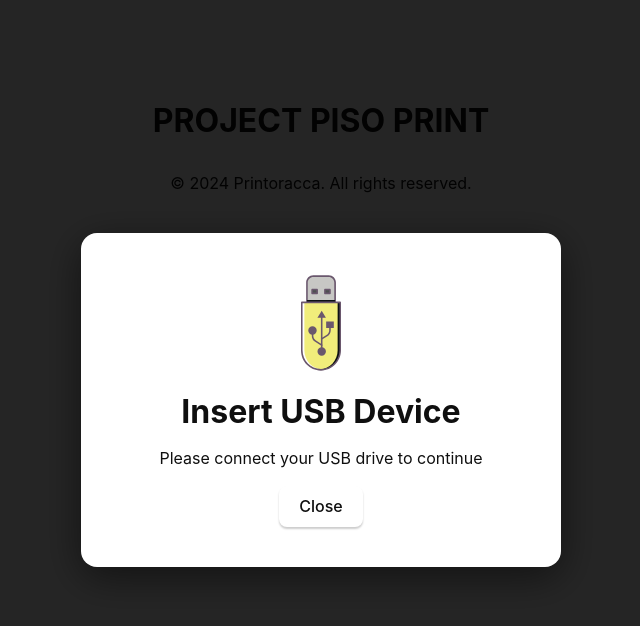
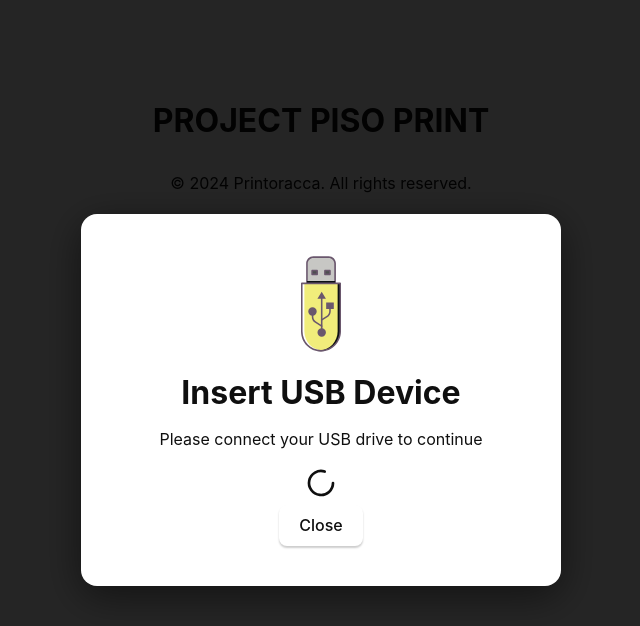
Before and after one commit to RMPlaysMCYT/printoracca, a React (Vite) app: page / in a window 1280 px wide. Both pictures are taken after a click on the button "Start". Shown: the top 626 px of the page, without its empty margins (319-959 px from the left). Built offline with nearby package versions, Linux system fonts and the light colour scheme.

Commit message:
add spinning Icon

```diff
--- a/package.json
+++ b/package.json
@@ -16,7 +16,7 @@
     "@tauri-apps/plugin-opener": "^2",
     "class-variance-authority": "^0.7.1",
     "clsx": "^2.1.1",
-    "lucide-react": "^1.28.0",
+    "lucide-react": "^1.30.0",
     "react": "^19.1.0",
     "react-dom": "^19.1.0",
     "react-router": "^8.3.0",
--- a/src/App.tsx
+++ b/src/App.tsx
@@ -3,7 +3,7 @@ import { invoke } from "@tauri-apps/api/core";
 import "./App.css";
 import { AppFooter } from "./widgets/footer";
 import { useTauriInfo } from "./widgets/tauri_version";
-import { InsertDevice } from "./widgets/device_prompt";
+import { InsertDevice } from "./components/ui/device_prompt";
 
 function App() {
     const [greetMsg, setGreetMsg] = useState("");
--- a/src/widgets/device_prompt.tsx
+++ b/src/components/ui/device_prompt.tsx
@@ -1,7 +1,8 @@
 // device_prompt.tsx
 import { useState, useEffect } from 'react';
-import USBPrompt from '../assets/usb-data-transfer-svgrepo-com.svg';
-import '../styles/device_prompt.css';
+import USBPrompt from '../../assets/usb-data-transfer-svgrepo-com.svg';
+import '../../styles/device_prompt.css';
+import LoadingWidget from '../../widgets/spinner';
 
 interface InsertDeviceProps {
     onClose: () => void;
@@ -23,6 +24,9 @@ export function InsertDevice({ onClose }: InsertDeviceProps) {
                 <img src={USBPrompt} alt="Insert USB" width="100" height="100" />
                 <h1>Insert USB Device</h1>
                 <p>Please connect your USB drive to continue</p>
+                <div>
+                    <LoadingWidget/>
+                </div>
                 <button onClick={handleClose}>Close</button>
             </div>
         </div>
--- a/src/components/ui/insert_usb_dialog.tsx
+++ /dev/null
@@ -1,4 +0,0 @@
-export function InsertUSBDialog() {
-  const [isOpen, setIsOpen] = useState(false);
-  const [usbPath, setUsbPath] = useState<string | null>(null);
-}
--- /dev/null
+++ b/src/styles/spinner.css
@@ -0,0 +1,8 @@
+.spinner-icon {
+  animation: spin 1s linear infinite;
+}
+
+@keyframes spin {
+  0% { transform: rotate(0deg); }
+  100% { transform: rotate(360deg); }
+}
--- /dev/null
+++ b/src/widgets/spinner.tsx
@@ -0,0 +1,8 @@
+import { Loader2 } from 'lucide-react';
+import "../styles/spinner.css";
+
+export default function LoadingWidget() {
+  return (
+    <Loader2 className="animate-spin text-blue-500" size={32} />
+  );
+}
```
Also changed, not shown: 1 other file (tests, documents, lock files or other folders).
